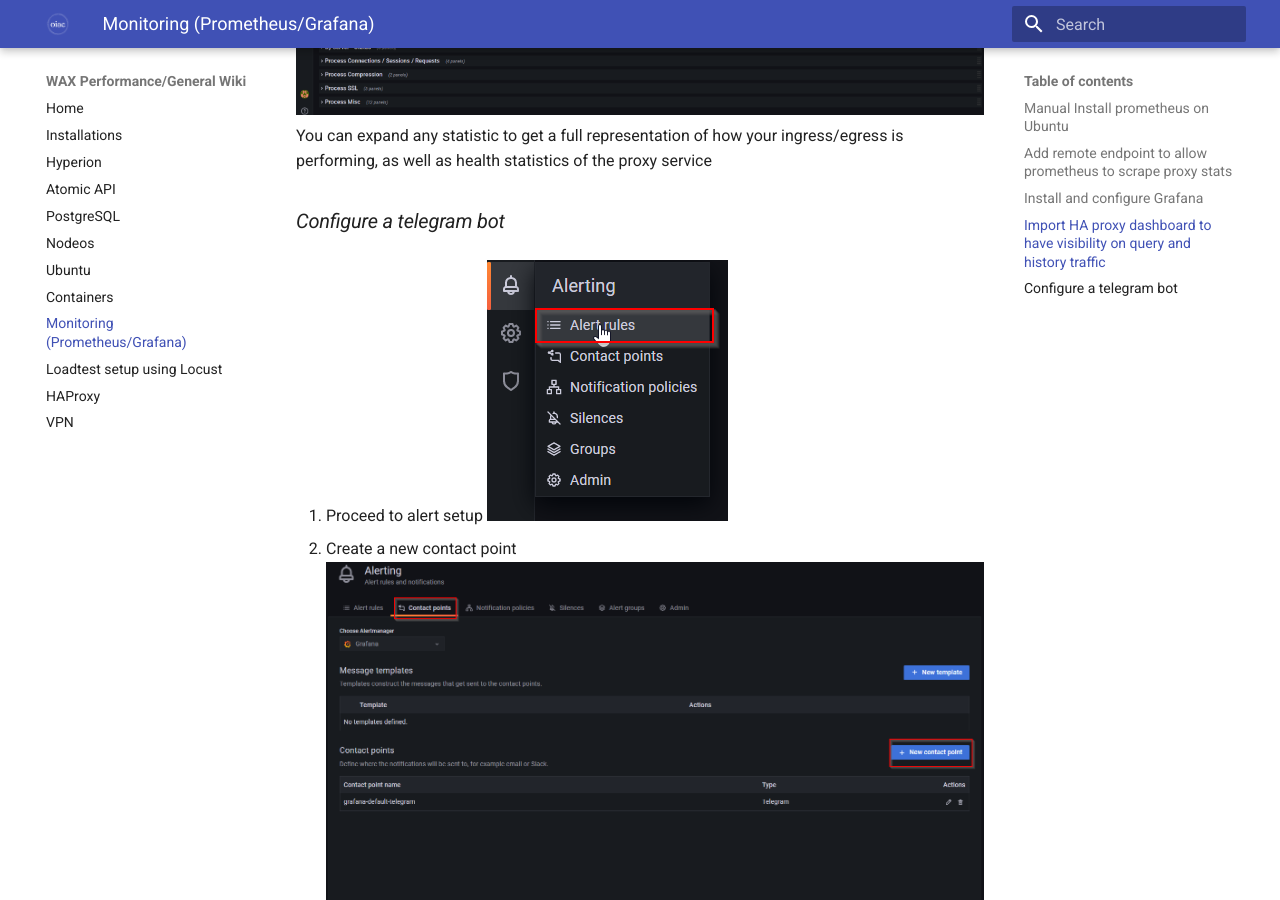
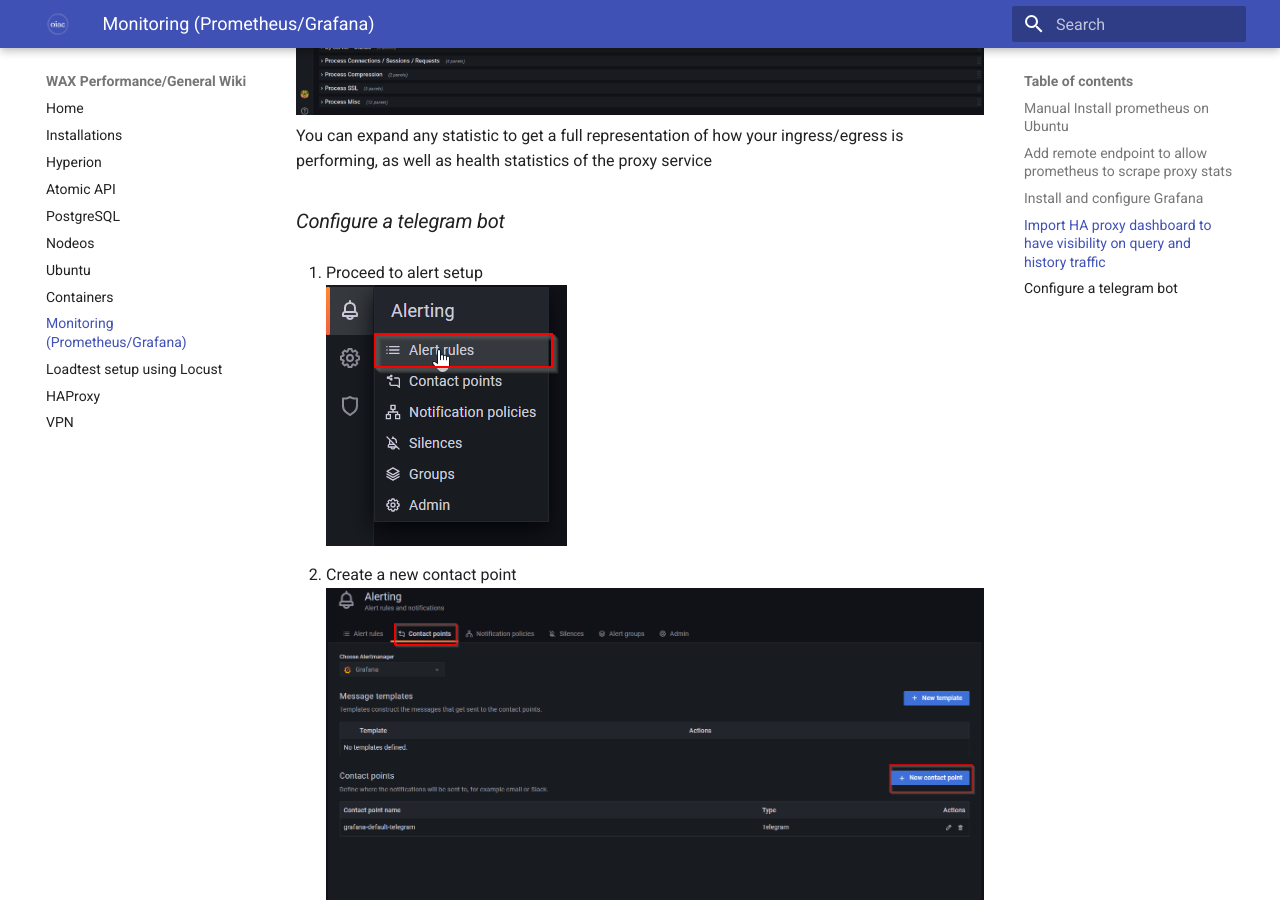
Before and after one commit to oneinacillian/wiki, an MkDocs documentation site: the page built from docs/monitoring.md, in a window 1280 px wide and 900 px high, scrolled down 5357 px. Built offline with MkDocs 1.6.1 and Material for MkDocs 9.7.7, drawn with Linux system fonts in a browser that asks for light colours.

```diff
--- a/docs/monitoring.md
+++ b/docs/monitoring.md
@@ -126,45 +126,45 @@ You can expand any statistic to get a full representation of how your ingress/eg
 
 ### *Configure a telegram bot*
 
-1. Proceed to alert setup
+1. Proceed to alert setup <br>
 <img src="/assets/telegram 1 - Grafana.png"/> <br>
 
-2. Create a new contact point
+2. Create a new contact point <br>
 <img src="/assets/telegram 2 - Grafana.png"/> <br>
 
-3. Select a name and type for telegram alert spec
+3. Select a name and type for telegram alert spec <br>
 <img src="/assets/telegram 3 - Grafana.png"/> <br>
 
-4. Open Telegram, and create a new Bot by searching for @BotFather. Select the certified one as per the identification badge
+4. Open Telegram, and create a new Bot by searching for @BotFather. Select the certified one as per the identification badge <br>
 <img src="/assets/telegram - search botfather.png"/> <br>
 
-5. Click on start
+5. Click on start <br>
 <img src="/assets/telegram - click on start.png"/> <br>
 
-6. Create new bot
+6. Create new bot <br>
 <img src="/assets/telegram - create a new bot.png"/> <br>
 
-7. Choose a name for the bot
+7. Choose a name for the bot <br>
 <img src="/assets/telegram - select name for bot.png"/> <br>
 
-8. Create username for the bot
+8. Create username for the bot <br>
 <img src="/assets/telegram - create username for bot.png"/> <br>
 
-9. Take note of API token and bot link
+9. Take note of API token and bot link <br>
 <img src="/assets/telegram - API token.png"/> <br>
 
-10. Start the bot
+10. Start the bot <br>
 <img src="/assets/telegram - start bot.png"/> <br>
 <img src="/assets/telegram - start bot2.png"/> <br>
 
-11. Create a new group in telegram
+11. Create a new group in telegram <br>
 <img src="/assets/telegram - create new group.png"/> <br>
 
-12. Add the bot to the group (find by bot link)
+12. Add the bot to the group (find by bot link) <br>
 <img src="/assets/telegram - add bot to group.png"/> <br>
 
-13. Select a group name of your choice (where you want to receive your alerts)
+13. Select a group name of your choice (where you want to receive your alerts) <br>
 <img src="/assets/telegram - name group.png"/> <br>
 
-14. Verify that the newly created group exists
+14. Verify that the newly created group exists <br>
 <img src="/assets/telegram - verify that group exists.png"/> <br>
```
